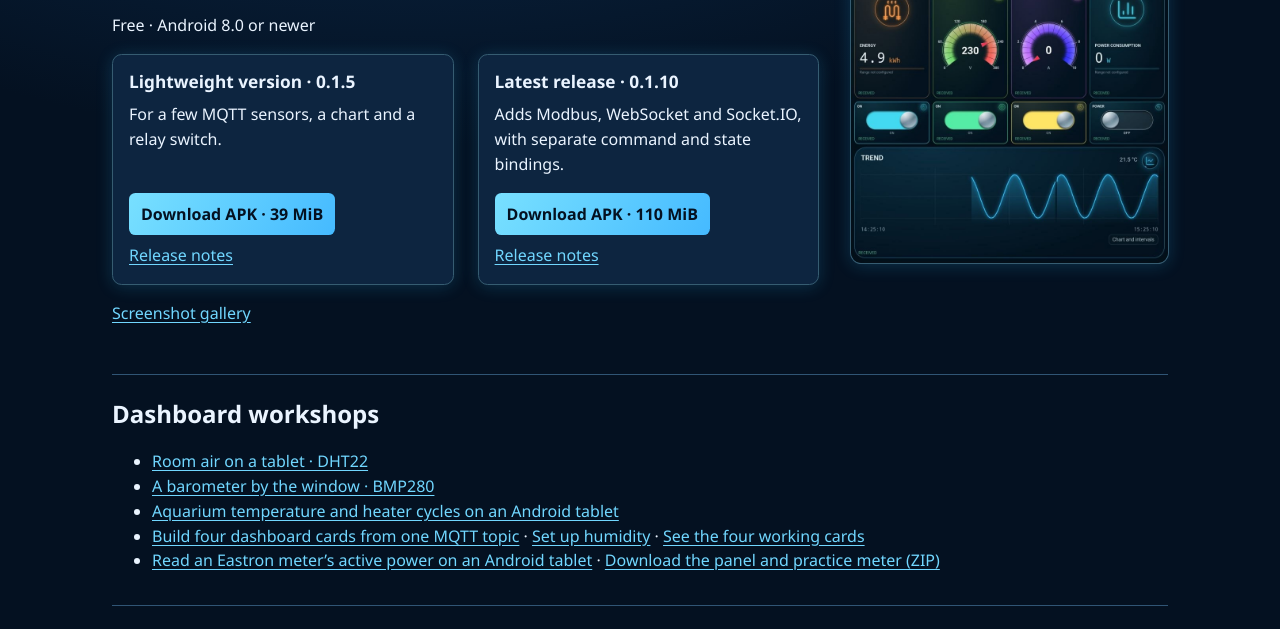
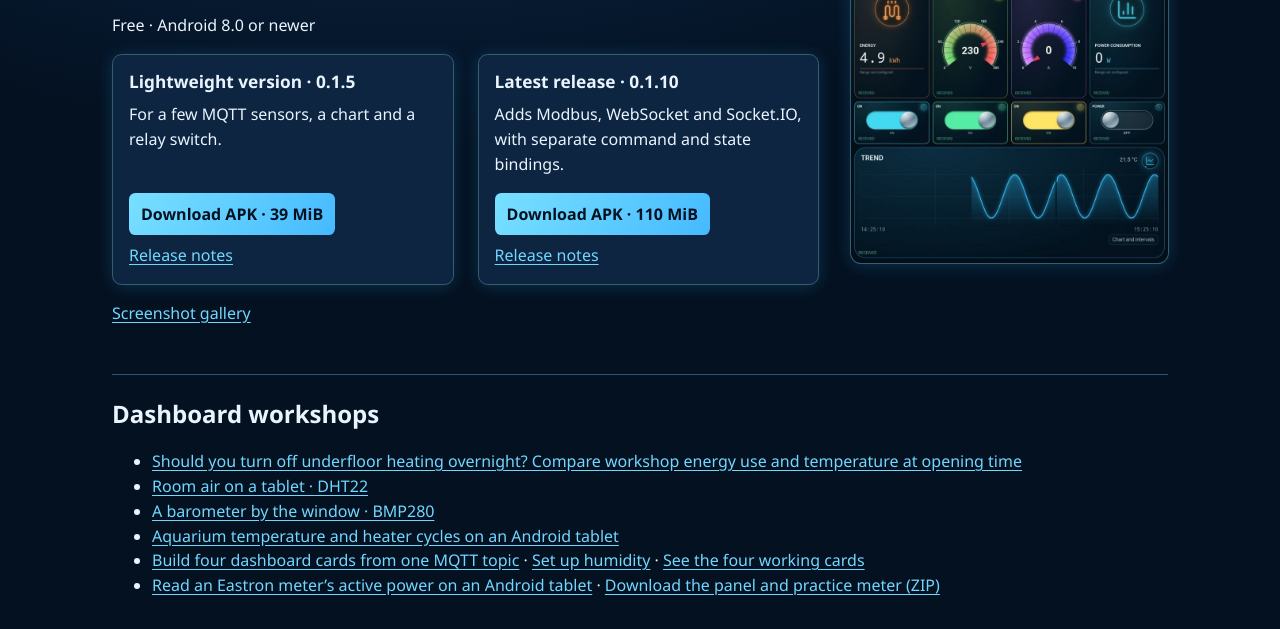
Before and after one commit to groromario77-collab/ARAAMA-Universal-HMI-Dashboard, a plain HTML site: page docs/index.html in a window 1280 px wide. Shown: the part 370-999 px from the top of the page. Drawn offline with Linux system fonts and the light colour scheme.

Commit message:
Feature the overnight heating workshop on the English homepage

```diff
--- a/docs/index.html
+++ b/docs/index.html
@@ -53,7 +53,7 @@
   </div>
   <a class="dashboard-preview" href="gallery/"><img src="screens/01-neon-dashboard.jpg" width="800" height="1112" alt="Tablet showing room climate, weather, voltage, current, switches and a temperature chart"></a>
 </header>
-<section><h2>Dashboard workshops</h2><ul><li><a href="labs/room-air/">Room air on a tablet · DHT22</a></li><li><a href="labs/window-barometer/">A barometer by the window · BMP280</a></li><li><a href="labs/aquarium/">Aquarium temperature and heater cycles on an Android tablet</a></li><li><a href="labs/mqtt-dashboard-tags/">Build four dashboard cards from one MQTT topic</a> · <a href="labs/mqtt-dashboard-tags/#humidity">Set up humidity</a> · <a href="labs/mqtt-dashboard-tags/#result">See the four working cards</a></li><li><a href="labs/eastron-sdm120-modbus/">Read an Eastron meter’s active power on an Android tablet</a> · <a href="labs/files/SDM120/ARAAMA-SDM120.zip">Download the panel and practice meter (ZIP)</a></li></ul></section>
+<section><h2>Dashboard workshops</h2><ul><li><a href="labs/night-heating/">Should you turn off underfloor heating overnight? Compare workshop energy use and temperature at opening time</a></li><li><a href="labs/room-air/">Room air on a tablet · DHT22</a></li><li><a href="labs/window-barometer/">A barometer by the window · BMP280</a></li><li><a href="labs/aquarium/">Aquarium temperature and heater cycles on an Android tablet</a></li><li><a href="labs/mqtt-dashboard-tags/">Build four dashboard cards from one MQTT topic</a> · <a href="labs/mqtt-dashboard-tags/#humidity">Set up humidity</a> · <a href="labs/mqtt-dashboard-tags/#result">See the four working cards</a></li><li><a href="labs/eastron-sdm120-modbus/">Read an Eastron meter’s active power on an Android tablet</a> · <a href="labs/files/SDM120/ARAAMA-SDM120.zip">Download the panel and practice meter (ZIP)</a></li></ul></section>
 <section><h2>From an MQTT message to a temperature chart</h2><p>Connect the tablet to your MQTT broker and let your ESP32 publish a reading. In MQTT search, select the topic and the temperature field from its JSON payload. Bind a gauge to that field and enable history to chart the readings over time.</p></section>
 <section><h2>Home Assistant and Modbus on the same panel</h2><p>Import a room’s entities from Home Assistant. To add a meter, connect through Modbus TCP or an RTU-over-TCP gateway. Select the power register from the manual for your meter. HTTP/REST, WebSocket and Socket.IO sources can also supply readings.</p></section>
 <section>
```
